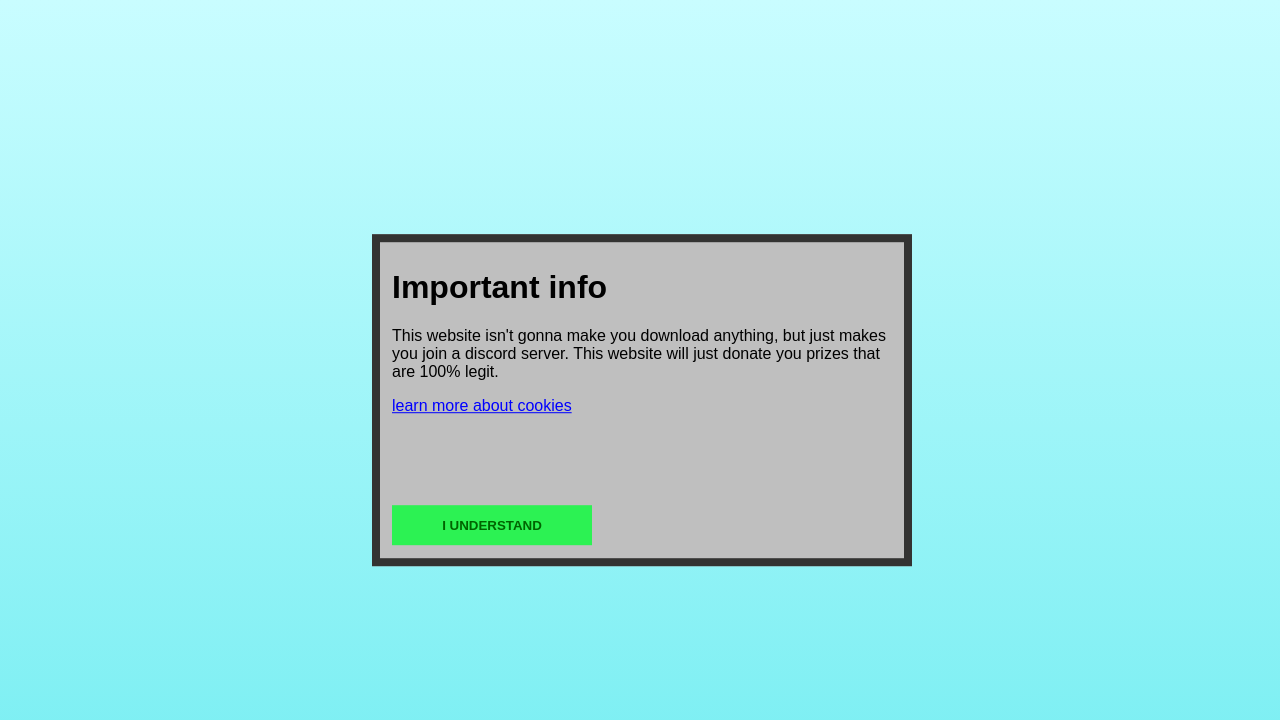
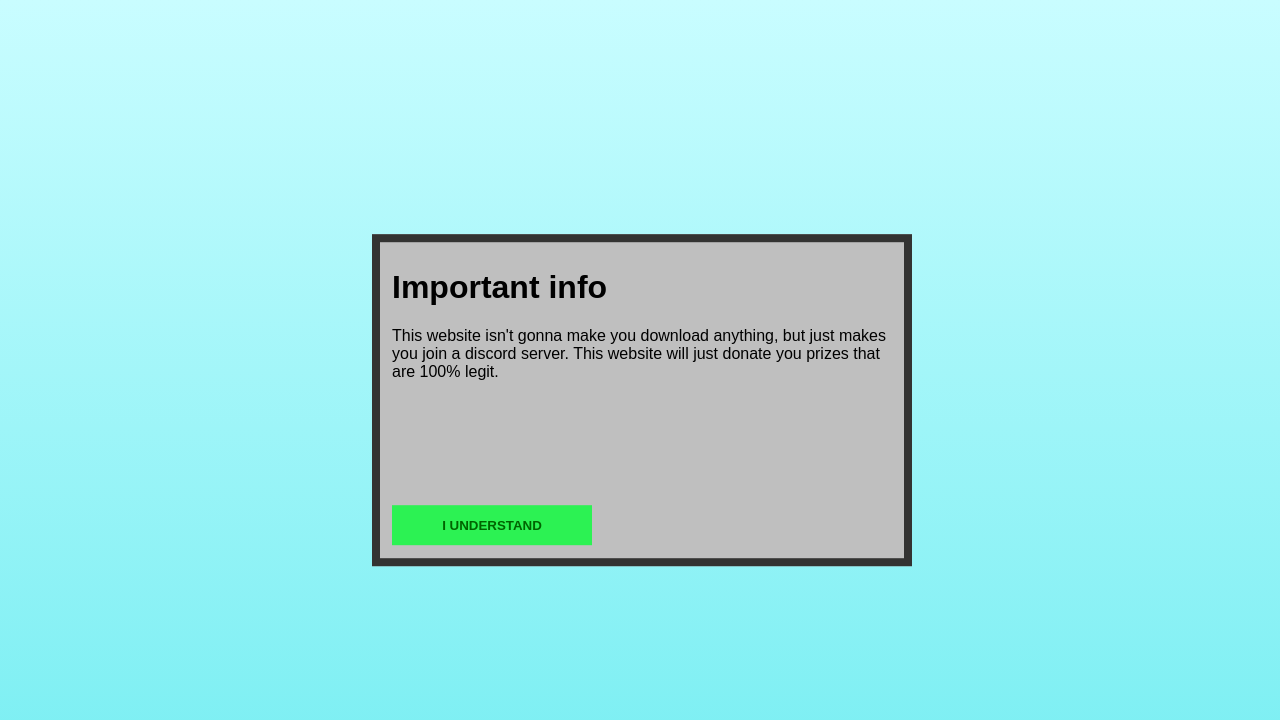
Before and after one commit to crazymemesmaker/Hamster, a plain HTML site: page Note.html in a window 1280 px wide. Drawn offline with Linux system fonts and the light colour scheme.

Commit message:
Update Note.html

```diff
--- a/Note.html
+++ b/Note.html
@@ -6,7 +6,7 @@
 <body>
 <fieldset class="centerf">
 <h1><b>Important info</b></h1>
-<p>This website isn't gonna make you download anything, but just makes you join a discord server. This website will just donate you prizes that are 100% legit.</p> <a class="notcli" href="#"><u>learn more about cookies</u></a>
+<p>This website isn't gonna make you download anything, but just makes you join a discord server. This website will just donate you prizes that are 100% legit.</p>
 <br><br><br><br><br><br> <a href="https://crazymemesmaker.github.io/Hamster/Page"><button class="btn1" style="background-color:#2cf253; border:none;"><b style="color:darkgreen;">I UNDERSTAND</b></button></a>
 </fieldset>
 
```
